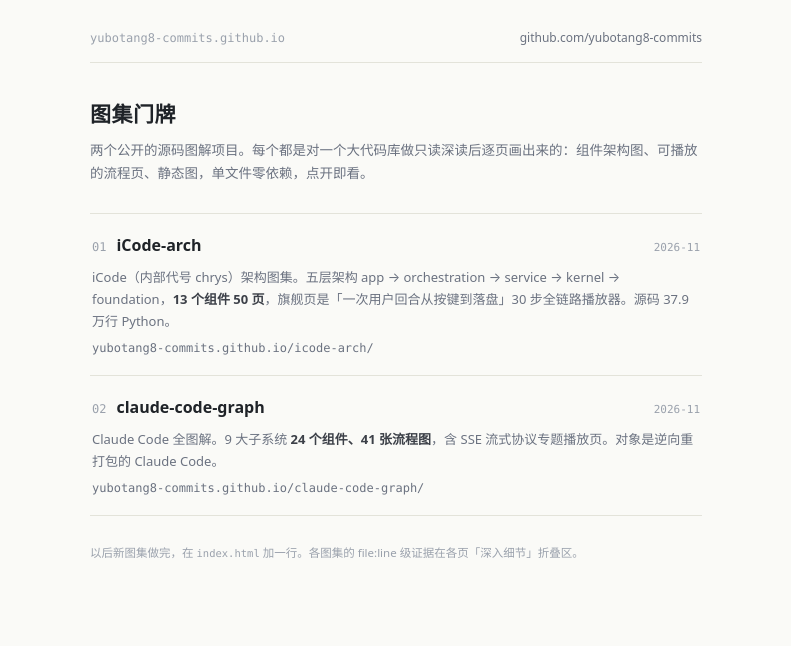
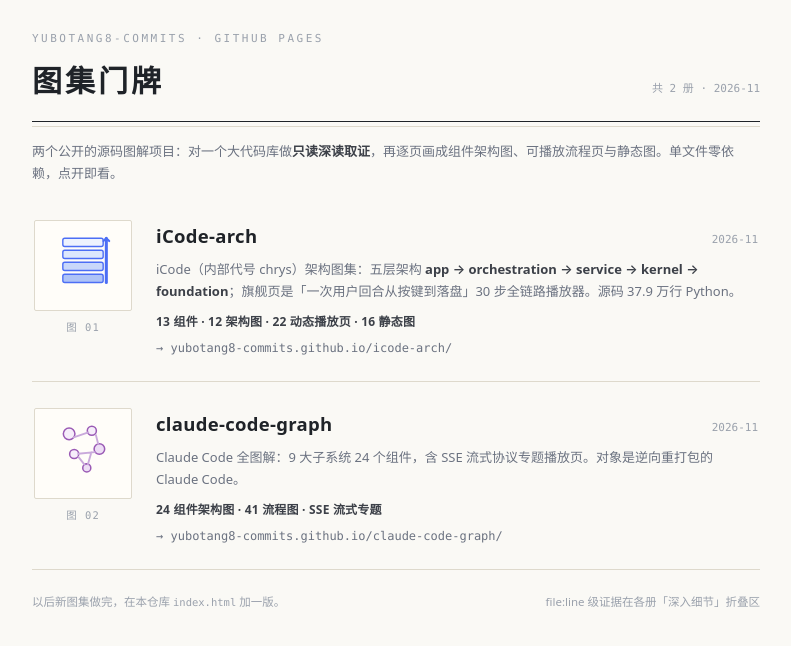
Before and after one commit to yubotang8-commits/yubotang8-commits.github.io, a plain HTML site: page index.html in a window 1280 px wide. Shown: the whole page, without its empty margins (244-1035 px from the left). Drawn offline with Linux system fonts and the light colour scheme.

Commit message:
门牌第三版：图版式排版——报头双细线、装框小图带图号、实色印刷感
Co-Authored-By: Claude Code <noreply@anthropic.com>

```diff
--- a/index.html
+++ b/index.html
@@ -7,78 +7,132 @@
 <style>
   :root{
     --ink:#1F2328; --sec:#3C4048; --mut:#6B7280; --faint:#9AA1AC;
-    --blue:#3B5BDB; --vio:#7C3A99;
-    --line:#E3E3DA; --page:#FAFAF7;
+    --blue:#3B5BDB; --blue-2:#4C6EF5;
+    --vio:#7C3A99; --vio-2:#9A5AB5;
+    --line:#DED9CC; --paper:#FAF9F5; --plate:#FFFDF9;
     --mono:Consolas,'Cascadia Mono','Microsoft YaHei',monospace;
   }
   *{box-sizing:border-box;margin:0;padding:0}
-  body{font-family:system-ui,-apple-system,"Segoe UI","Microsoft YaHei",sans-serif;background:var(--page);color:var(--ink);line-height:1.7}
-  .wrap{max-width:660px;margin:0 auto;padding:28px 24px 48px}
+  body{font-family:system-ui,-apple-system,"Segoe UI","Microsoft YaHei",sans-serif;background:var(--paper);color:var(--ink);line-height:1.72}
+  .wrap{max-width:780px;margin:0 auto;padding:30px 26px 52px}
 
-  .top{display:flex;justify-content:space-between;align-items:baseline;padding-bottom:14px;border-bottom:1px solid var(--line)}
-  .top .host{font-family:var(--mono);font-size:12px;color:var(--faint)}
-  .top a{font-size:12px;color:var(--mut);text-decoration:none}
-  .top a:hover{color:var(--blue);text-decoration:underline}
+  /* ---- 报头 ---- */
+  .over{font-family:var(--mono);font-size:11px;letter-spacing:2.5px;color:var(--faint)}
+  .titlerow{display:flex;align-items:baseline;justify-content:space-between;margin-top:6px}
+  h1{font-size:30px;font-weight:800;letter-spacing:3px}
+  .vol{font-family:var(--mono);font-size:11px;color:var(--faint);white-space:nowrap}
+  .rule2{height:6px;border-top:1.5px solid var(--ink);border-bottom:1px solid var(--line);margin-top:14px}
+  .intro{font-size:13px;color:var(--mut);margin:13px 0 4px}
+  .intro b{color:var(--sec);font-weight:600}
 
-  h1{font-size:21px;font-weight:700;margin:34px 0 6px;letter-spacing:.5px}
-  .intro{font-size:13.5px;color:var(--mut);margin-bottom:28px}
+  /* ---- 图版行 ---- */
+  .plates{margin-top:10px}
+  a.plate{display:flex;gap:24px;padding:26px 2px 22px;border-bottom:1px solid var(--line);text-decoration:none;color:var(--ink)}
 
-  .list{border-top:1px solid var(--line)}
-  .row{display:block;padding:18px 2px 16px;border-bottom:1px solid var(--line);text-decoration:none;color:var(--ink)}
-  .row:hover .name{color:var(--blue);text-decoration:underline}
+  .fig{flex:0 0 auto;width:98px;text-align:center}
+  .fig .frame{border:1px solid var(--line);background:var(--plate);padding:11px 9px;border-radius:2px;transition:border-color .15s}
+  .fig .cap{font-family:var(--mono);font-size:10.5px;color:var(--faint);margin-top:7px;letter-spacing:1px}
 
-  .row .first{display:flex;align-items:baseline;gap:10px}
-  .row .num{font-family:var(--mono);font-size:12px;color:var(--faint)}
-  .row .name{font-size:16px;font-weight:700;color:var(--ink)}
-  .row .when{margin-left:auto;font-family:var(--mono);font-size:11px;color:var(--faint)}
+  .body{flex:1;min-width:0}
+  .namerow{display:flex;align-items:baseline;gap:10px}
+  .name{font-size:18.5px;font-weight:800;letter-spacing:.3px}
+  .when{margin-left:auto;font-family:var(--mono);font-size:11px;color:var(--faint);white-space:nowrap}
+  .desc{font-size:13px;color:var(--mut);margin-top:6px}
+  .desc b{color:var(--sec);font-weight:600}
+  .stats{font-size:12px;font-weight:600;color:var(--sec);margin-top:9px;letter-spacing:.2px}
+  .lnk{font-family:var(--mono);font-size:12px;color:var(--mut);margin-top:6px}
+  .lnk::before{content:"→ "}
 
-  .row .desc{font-size:13px;color:var(--mut);margin-top:7px;padding-left:0}
-  .row .desc b{color:var(--sec);font-weight:600}
-  .row .lnk{font-family:var(--mono);font-size:12px;color:var(--mut);margin-top:6px}
-  .row:hover .lnk{color:var(--blue)}
+  a.plate.b:hover .name{color:var(--blue);text-decoration:underline}
+  a.plate.b:hover .lnk{color:var(--blue)}
+  a.plate.b:hover .frame{border-color:var(--blue-2)}
+  a.plate.v:hover .name{color:var(--vio);text-decoration:underline}
+  a.plate.v:hover .lnk{color:var(--vio)}
+  a.plate.v:hover .frame{border-color:var(--vio-2)}
 
-  .foot{font-size:11.5px;color:var(--faint);margin-top:26px;line-height:1.9}
+  /* ---- 页脚 ---- */
+  .foot{display:flex;justify-content:space-between;gap:16px;margin-top:22px;font-size:11.5px;color:var(--faint)}
   .foot code{font-family:var(--mono);font-size:10.5px}
+
+  @media (max-width:560px){
+    h1{font-size:24px;letter-spacing:2px}
+    a.plate{gap:16px;padding:20px 0 16px}
+    .fig{width:80px}
+    .fig .frame{padding:8px 6px}
+    .fig .frame svg{width:46px;height:46px}
+    .foot{flex-direction:column;gap:4px}
+  }
 </style>
 </head>
 <body>
 <div class="wrap">
 
-<div class="top">
-  <span class="host">yubotang8-commits.github.io</span>
-  <a href="https://github.com/yubotang8-commits">github.com/yubotang8-commits</a>
+<div class="over">YUBOTANG8-COMMITS · GITHUB PAGES</div>
+<div class="titlerow">
+  <h1>图集门牌</h1>
+  <span class="vol">共 2 册 · 2026-11</span>
 </div>
+<div class="rule2"></div>
+<p class="intro">两个公开的源码图解项目：对一个大代码库做<b>只读深读取证</b>，再逐页画成组件架构图、可播放流程页与静态图。单文件零依赖，点开即看。</p>
 
-<h1>图集门牌</h1>
-<p class="intro">两个公开的源码图解项目。每个都是对一个大代码库做只读深读后逐页画出来的：组件架构图、可播放的流程页、静态图，单文件零依赖，点开即看。</p>
+<div class="plates">
 
-<div class="list">
-
-  <a class="row" href="https://yubotang8-commits.github.io/icode-arch/">
-    <div class="first">
-      <span class="num">01</span>
+  <a class="plate b" href="https://yubotang8-commits.github.io/icode-arch/">
+    <div class="fig">
+      <div class="frame">
+        <svg width="58" height="58" viewBox="0 0 46 46">
+          <rect x="7" y="5"  width="32" height="6.5" rx="1.5" fill="#EDF2FE" stroke="#4C6EF5" stroke-width="1.1"/>
+          <rect x="7" y="14.5" width="32" height="6.5" rx="1.5" fill="#DDE7FC" stroke="#4C6EF5" stroke-width="1.1"/>
+          <rect x="7" y="24" width="32" height="6.5" rx="1.5" fill="#C9D8FA" stroke="#4C6EF5" stroke-width="1.1"/>
+          <rect x="7" y="33.5" width="32" height="6.5" rx="1.5" fill="#AEC3F7" stroke="#4C6EF5" stroke-width="1.1"/>
+          <line x1="41.5" y1="5" x2="41.5" y2="40" stroke="#4C6EF5" stroke-width="2.4" stroke-linecap="round"/>
+          <path d="M39.2,7.2 L41.5,5 L43.8,7.2" stroke="#4C6EF5" stroke-width="1.6" fill="none" stroke-linecap="round" stroke-linejoin="round"/>
+        </svg>
+      </div>
+      <div class="cap">图 01</div>
+    </div>
+    <div class="body">
+      <div class="namerow">
         <span class="name">iCode-arch</span>
         <span class="when">2026-11</span>
       </div>
-    <p class="desc">iCode（内部代号 chrys）架构图集。五层架构 app → orchestration → service → kernel → foundation，<b>13 个组件 50 页</b>，旗舰页是「一次用户回合从按键到落盘」30 步全链路播放器。源码 37.9 万行 Python。</p>
+      <p class="desc">iCode（内部代号 chrys）架构图集：五层架构 <b>app → orchestration → service → kernel → foundation</b>；旗舰页是「一次用户回合从按键到落盘」30 步全链路播放器。源码 37.9 万行 Python。</p>
+      <p class="stats">13 组件 · 12 架构图 · 22 动态播放页 · 16 静态图</p>
       <p class="lnk">yubotang8-commits.github.io/icode-arch/</p>
+    </div>
   </a>
 
-  <a class="row" href="https://yubotang8-commits.github.io/claude-code-graph/">
-    <div class="first">
-      <span class="num">02</span>
+  <a class="plate v" href="https://yubotang8-commits.github.io/claude-code-graph/">
+    <div class="fig">
+      <div class="frame">
+        <svg width="58" height="58" viewBox="0 0 46 46">
+          <circle cx="12" cy="11" r="4.6" fill="#F6EDFA" stroke="#9A5AB5" stroke-width="1.2"/>
+          <circle cx="30" cy="8.5" r="3.6" fill="#F6EDFA" stroke="#9A5AB5" stroke-width="1.2"/>
+          <circle cx="36" cy="23" r="4.2" fill="#EDDDF5" stroke="#9A5AB5" stroke-width="1.2"/>
+          <circle cx="16" cy="27" r="3.6" fill="#F6EDFA" stroke="#9A5AB5" stroke-width="1.2"/>
+          <circle cx="26" cy="38" r="3.2" fill="#EDDDF5" stroke="#9A5AB5" stroke-width="1.2"/>
+          <path d="M15.6,13.8 L27.2,9.8 M33.2,11.8 L35,18.9 M32.3,25.5 L19.2,26.8 M19.5,29.4 L24.2,35.4 M29.6,25.8 L26.9,35.1" stroke="#C9A9DB" stroke-width="1.5" stroke-linecap="round"/>
+        </svg>
+      </div>
+      <div class="cap">图 02</div>
+    </div>
+    <div class="body">
+      <div class="namerow">
         <span class="name">claude-code-graph</span>
         <span class="when">2026-11</span>
       </div>
-    <p class="desc">Claude Code 全图解。9 大子系统 <b>24 个组件、41 张流程图</b>，含 SSE 流式协议专题播放页。对象是逆向重打包的 Claude Code。</p>
+      <p class="desc">Claude Code 全图解：9 大子系统 24 个组件，含 SSE 流式协议专题播放页。对象是逆向重打包的 Claude Code。</p>
+      <p class="stats">24 组件架构图 · 41 流程图 · SSE 流式专题</p>
       <p class="lnk">yubotang8-commits.github.io/claude-code-graph/</p>
+    </div>
   </a>
 
 </div>
 
-<p class="foot">
-  以后新图集做完，在 <code>index.html</code> 加一行。各图集的 file:line 级证据在各页「深入细节」折叠区。
-</p>
+<div class="foot">
+  <span>以后新图集做完，在本仓库 <code>index.html</code> 加一版。</span>
+  <span>file:line 级证据在各册「深入细节」折叠区</span>
+</div>
 
 </div>
 </body>
```
Lines whose indentation alone changed are shown as unchanged.
